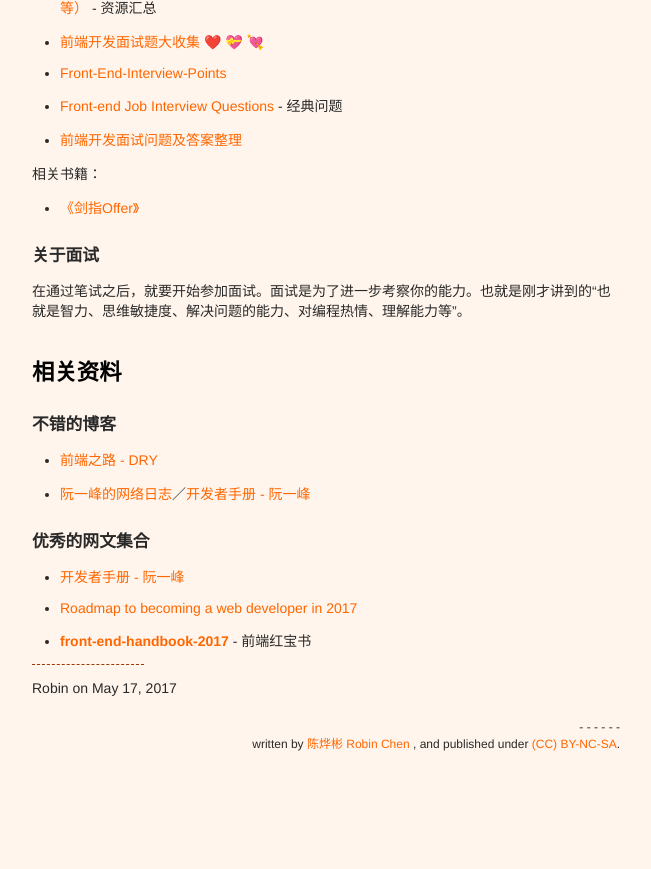
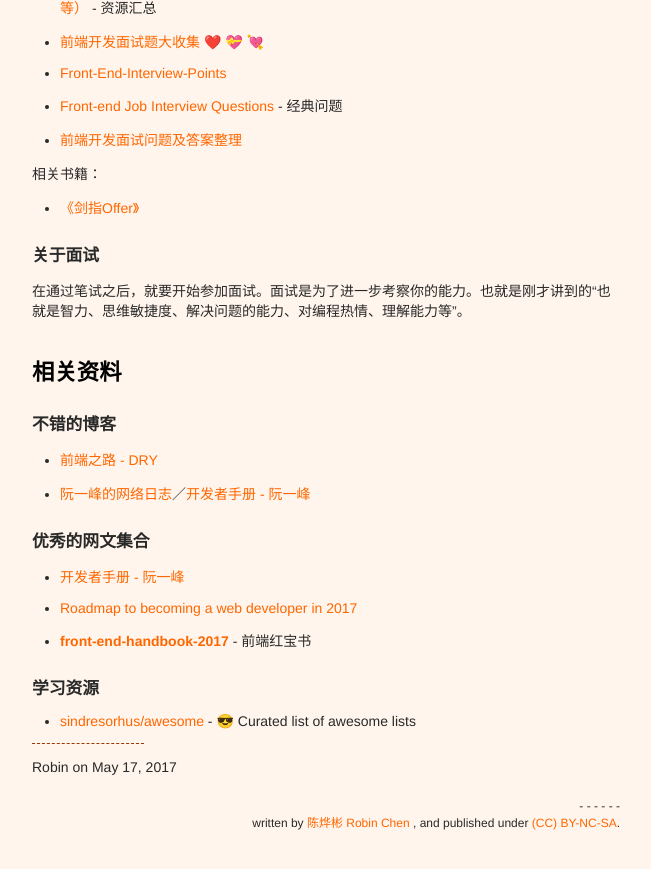
Before and after one commit to xianyuxmu/xianyuxmu.github.io, a Jekyll site: the page built from _posts/2017-05-15-front-end-learning-path.md, in a window 1280 px wide and 900 px high, scrolled down 3260 px. Shown: the top 869 px of the window, without its empty margins (314-965 px from the left). Built offline with Jekyll 4.4.1, drawn with Linux system fonts in a browser that asks for light colours; comment, search, counter and statistics services are not loaded; before the commit the page ends 4081 px from its top, so only the background shows below that.

Commit message:
update related resources

```diff
--- a/_posts/2017-05-15-front-end-learning-path.md
+++ b/_posts/2017-05-15-front-end-learning-path.md
@@ -137,6 +137,10 @@
 - [Roadmap to becoming a web developer in 2017](https://github.com/kamranahmedse/developer-roadmap)
 - **[front-end-handbook-2017](https://github.com/FrontendMasters/front-end-handbook-2017)** - 前端红宝书
 
+### 学习资源
+
+- [sindresorhus/awesome](https://github.com/sindresorhus/awesome#books) - 😎 Curated list of awesome lists
+
 ----
 
 Robin on May 17, 2017
```
